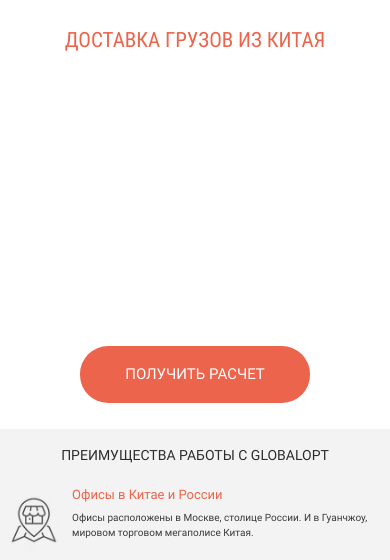
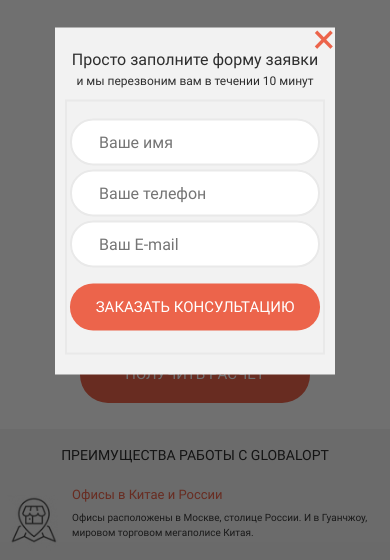
Before and after one commit to BudnikOleksii/Glopt, a website: page src/index.html in a window 390 px wide. Shown: the part 221-781 px from the top of the page. Drawn offline with Linux system fonts and the light colour scheme.

Commit message:
added modal window

```diff
--- a/src/index.html
+++ b/src/index.html
@@ -517,6 +517,21 @@
             </div>
         </footer>
 
+        <!-- Modal -->
+        <div class="overlay">
+            <div class="modal" id="consultation">
+                <div class="modal__close">&times;</div>
+                <div class="modal__subtitle">Просто заполните форму заявки</div>
+                <div class="modal__descr">и мы перезвоним вам в течении 10 минут</div>
+                <form class="feed-form modal__form" action="#">
+                    <input name="name" required placeholder="Ваше имя" type="text">
+                    <input name="phone" required placeholder="Ваше телефон">
+                    <input name="email" required placeholder="Ваш E-mail" type="email">
+                    <button class="button button_modal">заказать кОНСУЛЬТАЦИЮ</button>
+                </form>
+            </div>
+        </div>
+
         <!-- <script src="js/script.js"></script> -->
     </body>
 </html>
--- a/src/sass/base/_media.scss
+++ b/src/sass/base/_media.scss
@@ -119,6 +119,9 @@
         &_plus {
             padding: 20px 0;
         }
+    }
+    .modal__form {
+        padding: 0;
     }
     .questions__block {
         width: 100%;
@@ -388,7 +391,7 @@
             margin-top: 10px;
         }
     }
-    .button_submit {
+    .button_submit, .button_modal {
         width: 250px;
     }
     .work__item {
@@ -402,4 +405,23 @@
         flex-direction: column;
         align-items: center;
     }
+    .modal {
+        width: 280px;
+        min-height: auto;
+        padding: 10px;
+        &__form {
+            margin: 10px 0;
+        }
+        &__subtitle {
+            margin-top: 10px;
+            font-size: 16px;
+        }
+        &__descr {
+            font-size: 12px;
+        }
+        &__close {
+            top: -19px;
+            right: 0px;
+        }
+    }
 }
--- a/src/sass/blocks/_buttons.scss
+++ b/src/sass/blocks/_buttons.scss
@@ -34,4 +34,14 @@
             bottom: 25px;
         }
     }
+    &_modal {
+        margin-top: 14px;
+        margin-bottom: 7px;
+        width: 270px;
+        height: 47px;
+        font-size: 15px;
+        line-height: 17px;
+        font-weight: 700;
+        border-radius: 23px;
+    }
 }
--- a/src/sass/blocks/_forms.scss
+++ b/src/sass/blocks/_forms.scss
@@ -57,3 +57,12 @@
         }
     }
 }
+
+.modal__form {
+    flex-direction: column;
+    margin-top: 10px;
+    min-height: 255px;
+    input {
+        margin: 7px 0;
+    }
+}
--- /dev/null
+++ b/src/sass/blocks/_modals.scss
@@ -0,0 +1,38 @@
+.overlay {
+    // display: none;
+    position: fixed;
+    width: 100%;
+    height: 100%;
+    top: 0;
+    background-color: rgba(0,0,0, 0.56);
+}
+.modal {
+    position: absolute;
+    top: 50%;
+    left: 50%;
+    transform: translate(-50%, -50%);
+    width: 380px;
+    min-height: 400px;
+    background-color: #f2f2f2;
+    padding: 38px 40px 40px 40px;
+    &__close {
+        position: absolute;
+        top: -20px;
+        right: -40px;
+        font-size: 41px;
+        color: $main-color;
+        cursor: pointer;
+    }
+    &__subtitle {
+        color: $titles-color;
+        font-size: 18px;
+        font-weight: 700;
+        text-align: center;
+    }
+    &__descr {
+        color: $titles-color;
+        font-size: 14px;
+        font-weight: 500;
+        text-align: center;
+    }
+}
--- a/src/sass/style.scss
+++ b/src/sass/style.scss
@@ -18,4 +18,5 @@
 @import './blocks/work';
 @import './blocks/carousel';
 @import './blocks/footer';
+@import './blocks/modals';
 @import './base/media';
```
Also changed, not shown: src/css/style.min.css.
